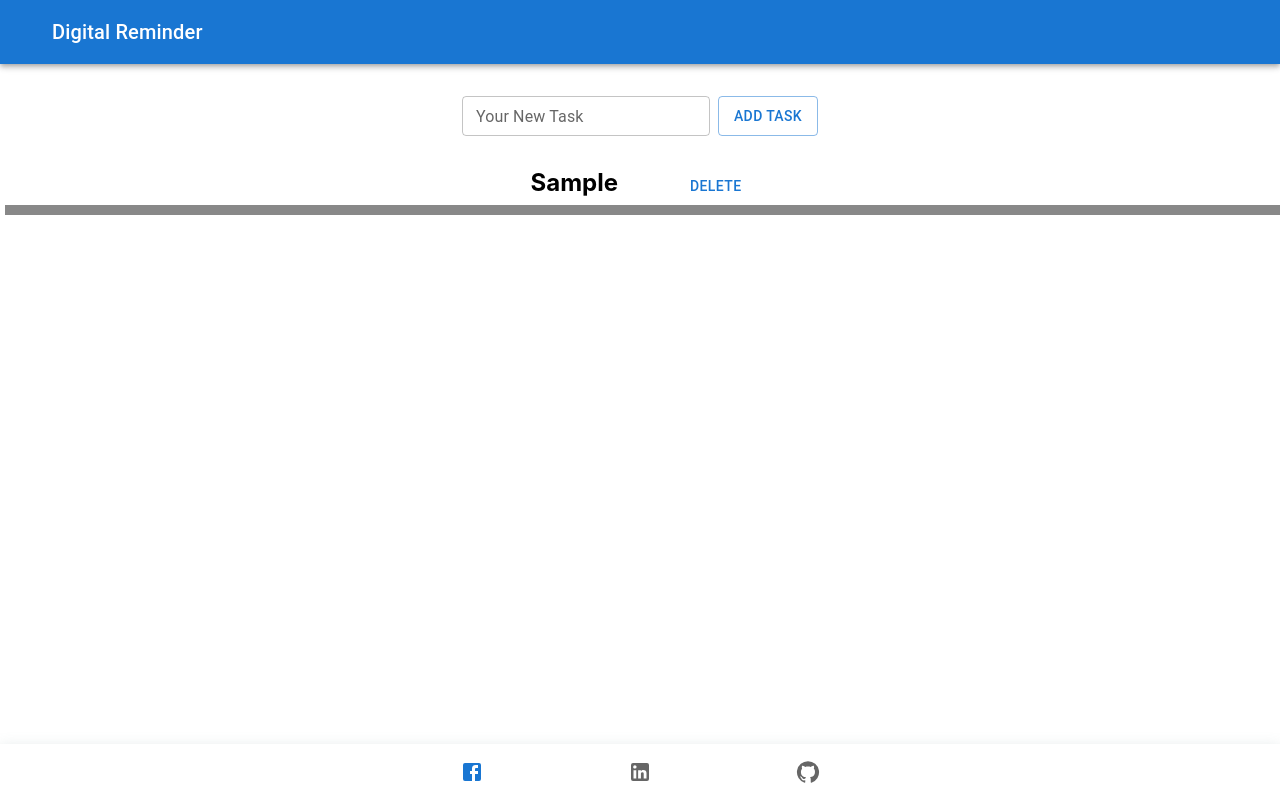
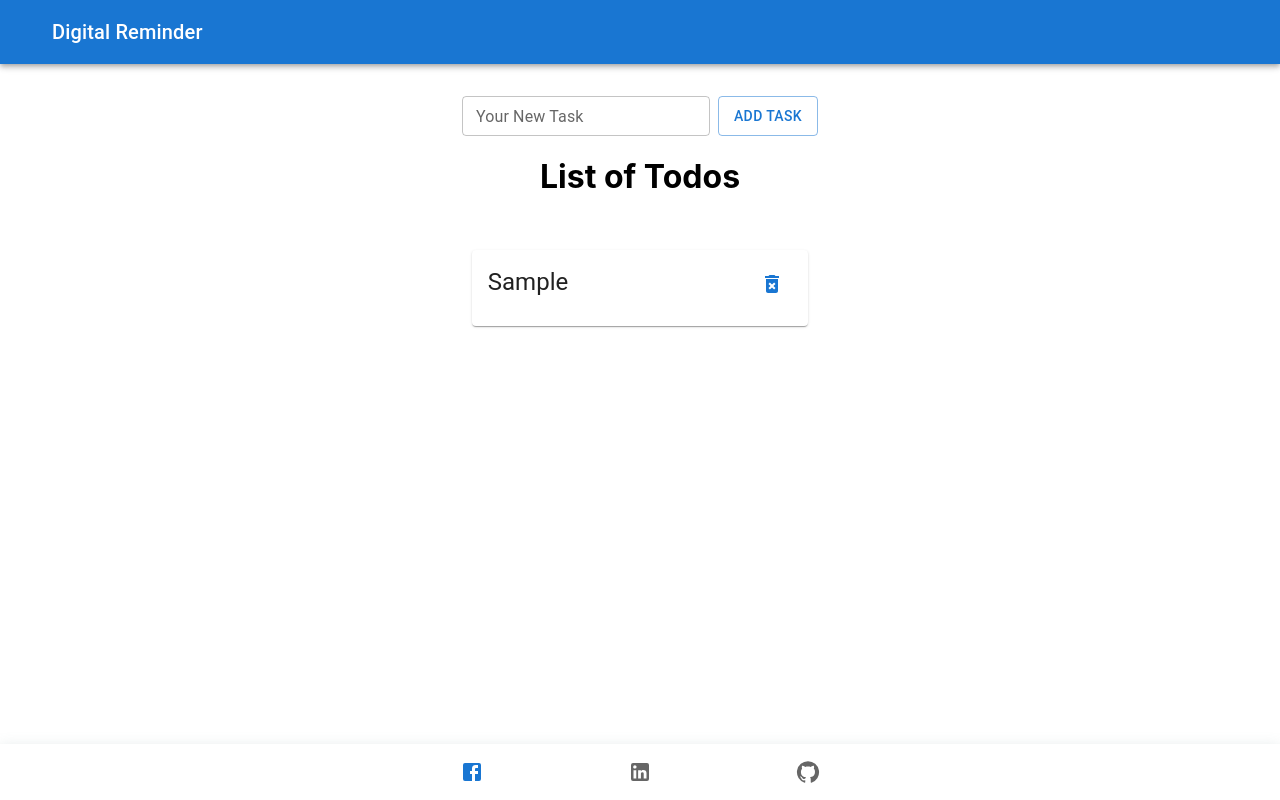
Before and after one commit to hafizkh/Digital-Reminder, a React (Create React App) app: page / in a window 1280 px wide. Both pictures are taken after typing "Sample" into the empty fields and a click on the button "ADD TASK". Built offline with nearby package versions, Linux system fonts and the light colour scheme; the HTML template or start-up script is replaced by a standard one.

Commit message:
List of todos added

```diff
--- a/package.json
+++ b/package.json
@@ -6,7 +6,7 @@
     "@emotion/react": "^11.10.4",
     "@emotion/styled": "^11.10.4",
     "@fontsource/roboto": "^4.5.8",
-    "@mui/icons-material": "^5.10.6",
+    "@mui/icons-material": "^5.10.9",
     "@mui/material": "^5.10.8",
     "@mui/styled-engine-sc": "^5.10.6",
     "@testing-library/jest-dom": "^5.16.5",
@@ -29,7 +29,6 @@
     "build": "react-scripts build",
     "test": "react-scripts test",
     "eject": "react-scripts eject"
-
   },
   "eslintConfig": {
     "extends": [
--- a/src/components/ToDo.tsx
+++ b/src/components/ToDo.tsx
@@ -32,11 +32,17 @@ const ToDo: FC = () => {
         />
         <Button className='btn' variant='outlined' onClick={addTask}>Add Task</Button>
       </Stack>
+      {
+        todoList.length ?
           <Stack className="listToDo" direction='column'>
-        {todoList.map((task:TasksInterface, key:number)=>{
-          return <ToDoCard key={key} task={task}/>
+            <h1>List of Todos</h1>
+            {todoList.map((task: TasksInterface, key: number) => {
+              return <ToDoCard key={key} task={task} />
             })}
           </Stack>
+          :
+          <h3>No Items are added yet in the List</h3>
+      }
     </div>
   )
 }
--- a/src/components/ToDoCard.tsx
+++ b/src/components/ToDoCard.tsx
@@ -1,25 +1,29 @@
 import React from 'react'
+import { TasksInterface } from '../Category/Interface'
+import Typography from '@mui/material/Typography'
+import Card from '@mui/material/Card'
+import CardContent from '@mui/material/CardContent'
+import Grid from '@mui/material/Grid'
+import DeleteForeverIcon from '@mui/icons-material/DeleteForever'
 import Button from '@mui/material/Button'
-import Divider from '@mui/material/Divider'
-import Stack from '@mui/material/Stack'
-import { TasksInterface } from '../Category/Interface'
-import ListItem from '@mui/material/ListItem'
-import ListItemText from '@mui/material/ListItemText'
-import Typography from '@mui/material/Typography'
 
 interface Props {
     task: TasksInterface
 }
 const ToDoCard = ({ task }: Props) => {
     return (
+        <>
         <div className='todoList'>
-            <Stack direction='row' spacing={8}>
-                <h2>{task.taskName}</h2>
-                <Button>Delete</Button>
-            </Stack>
-            <Divider />
-
+            <Card sx={{ minWidth: 330 }}>
+                <CardContent className='content'>
+                    <Typography variant="h5">
+                        {task.taskName}
+                    <Button className='deleteBtn' style={{paddingLeft:'12rem'}}><DeleteForeverIcon /></Button>
+                    </Typography>
+                </CardContent>
+            </Card>
         </div>
+        </>
     )
 }
 
--- a/src/styles/_todo.scss
+++ b/src/styles/_todo.scss
@@ -11,5 +11,10 @@
     display: flex;
     flex-direction: row;
     justify-content: center;
-    box-shadow: 5px 10px #888888;
 }
+.content{
+    display: flex;
+}
+.deleteBtn{
+    padding-left: 220px
+}
```
Also changed, not shown: 1 other file (tests, documents, lock files or other folders). Lines whose indentation alone changed are shown as unchanged.
